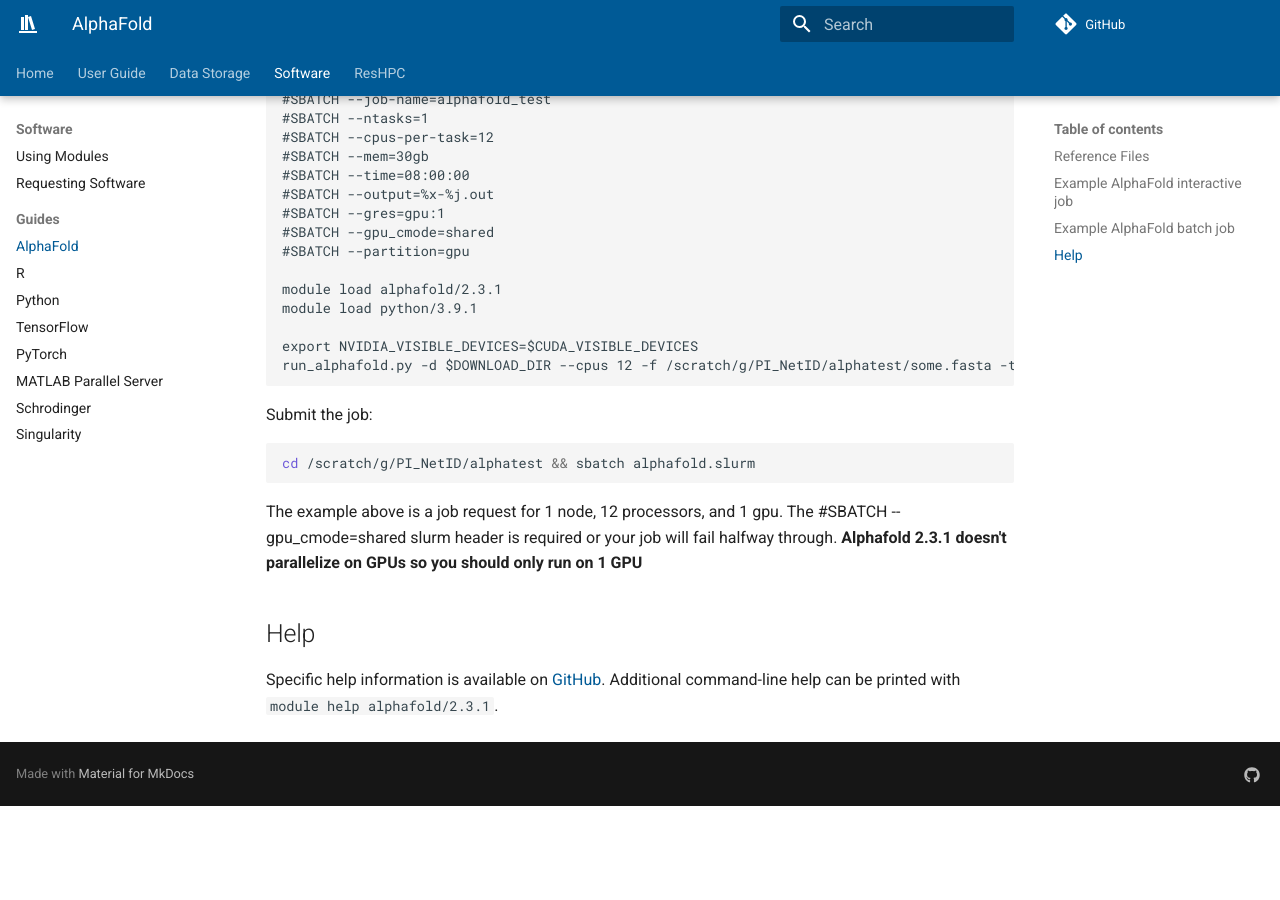
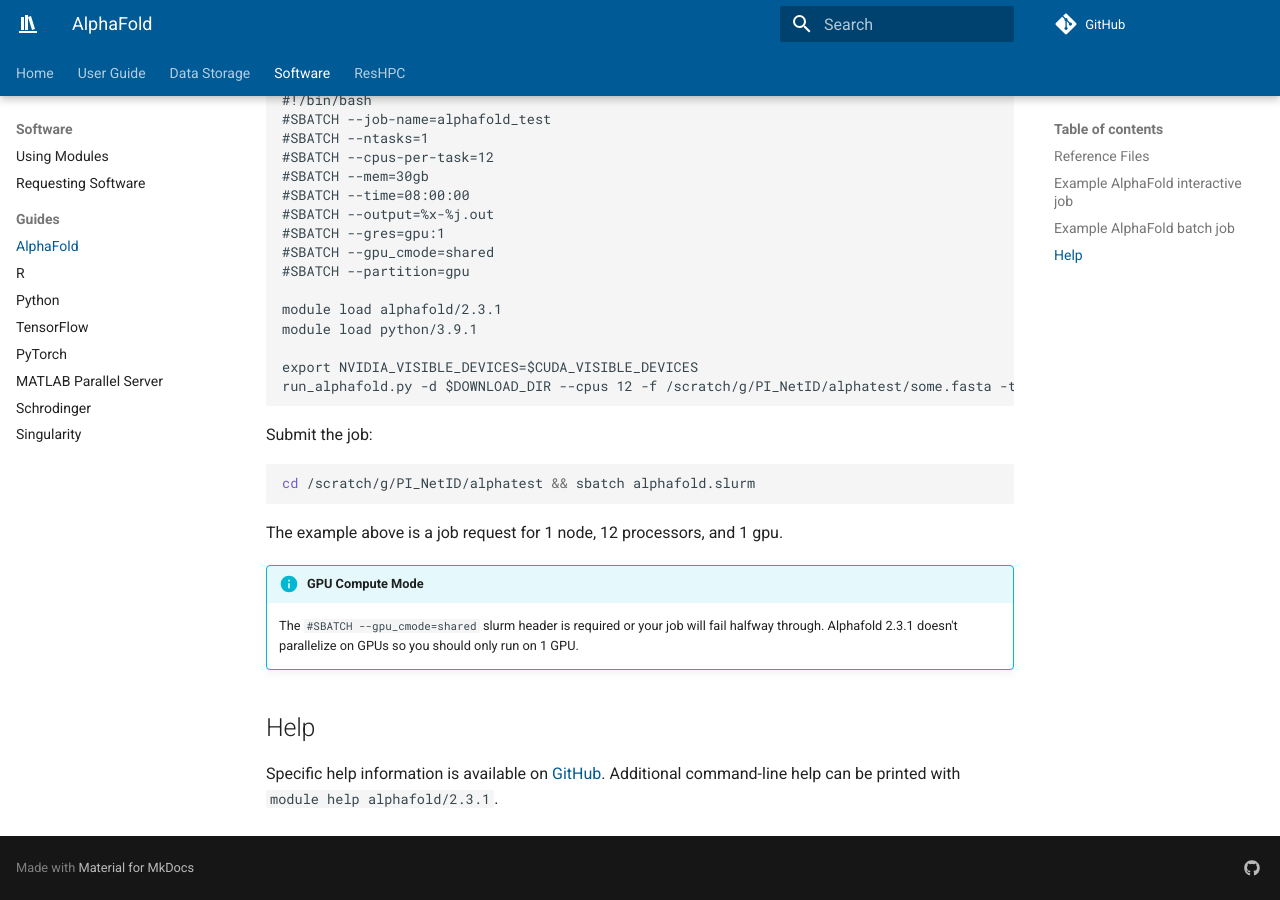
Before and after one commit to mcw-rcc/mcw-rcc.github.io, an MkDocs documentation site: the page built from docs/software/alphafold.md, in a window 1280 px wide and 900 px high, scrolled down 1288 px. Built offline with MkDocs 1.6.1 and Material for MkDocs 9.7.7, drawn with Linux system fonts in a browser that asks for light colours; comment, search, counter and statistics services are not loaded; before the commit the page ends 2094 px from its top, so only the background shows below that; some of the changed text lies outside the part shown.

Commit message:
Syntax edits

````diff
--- a/docs/software/alphafold.md
+++ b/docs/software/alphafold.md
@@ -65,7 +65,10 @@ Submit the job:
 cd /scratch/g/PI_NetID/alphatest && sbatch alphafold.slurm
 ```
 
-The example above is a job request for 1 node, 12 processors, and 1 gpu. The #SBATCH --gpu_cmode=shared slurm header is required or your job will fail halfway through. **Alphafold 2.3.1 doesn't parallelize on GPUs so you should only run on 1 GPU**
+The example above is a job request for 1 node, 12 processors, and 1 gpu.
+
+!!! info "GPU Compute Mode"
+    The `#SBATCH --gpu_cmode=shared` slurm header is required or your job will fail halfway through. Alphafold 2.3.1 doesn't parallelize on GPUs so you should only run on 1 GPU.
 
 ## Help
 
````
Also changed, not shown: other parts of docs/software/alphafold.md (+2 -2 lines).
